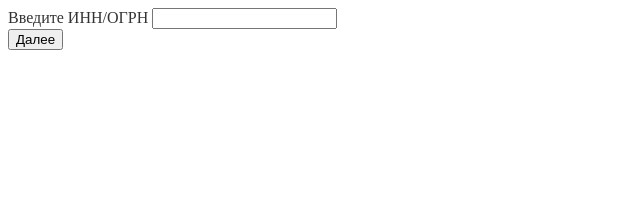
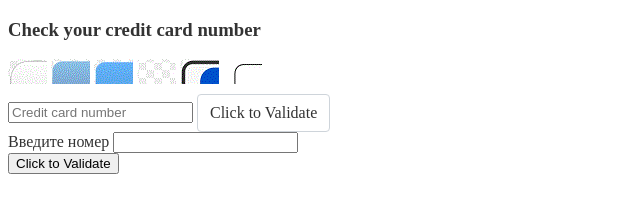
Before and after one commit to Nazgulius/ahj-homeworks-credit-card-validator, a website built with webpack: page src/index.html in a window 1280 px wide. Shown: the whole page, without its empty margins (0-640 px from the left). Built offline with nearby package versions, Linux system fonts and the light colour scheme.

Commit message:
add img, css, html

```diff
--- a/src/css/style.css
+++ b/src/css/style.css
@@ -65,3 +65,67 @@ body {
 .contact-list-item-name, .contact-list-item-phone, .contact-list-item-action {
     margin-right: 1rem;
 }
+
+* {
+  -webkit-box-sizing: border-box;
+  -moz-box-sizing: border-box;
+  box-sizing: border-box;
+}
+
+.cards {
+  margin: 10px 0;
+  height: 25px;
+}
+
+.card.cards {
+  margin: 10px 0;
+  height: 25px;
+}
+
+.list-unstyled {
+  padding-left: 0;
+  list-style: none;
+}
+
+.cards li {
+  display: block;
+  float: left;
+}
+
+.card {
+  float: left;
+  width: 39px;
+  height: 25px;
+  text-indent: -9999px;
+  background-position: 0 0;
+  margin-right: 4px;
+}
+
+.card.cdisabled {
+  background-position: 0 -25px;
+  opacity: .3
+}
+
+.card.visa {
+  background-image: url(../img/card-visa.gif);
+}
+
+.card.master {
+  background-image: url(../img/card-mastercard.gif);
+}
+
+.card.amex {
+  background-image: url(../img/card-amex.gif);
+}
+
+.card.discover {
+  background-image: url(../img/card-discover.gif);
+}
+
+.card.jcb {
+  background-image: url(../img/card-jcb.gif);
+}
+
+.card.diners_club {
+  background-image: url(../img/card-diners.gif);
+}
--- a/src/index.html
+++ b/src/index.html
@@ -10,12 +10,30 @@
 
 <body>
   <!-- TODO: comment after component added -->
+  <h3>Check your credit card number</h3>
+  <ul class="cards list-unstyled">
+    <li><span class="card visa" title="Visa">Visa</span></li>
+    <li><span class="card master" title="Mastercard">Mastercard</span></li>
+    <li><span class="card amex" title="American Express">American Express</span></li>
+    <li><span class="card discover" title="Discover">Discover</span></li>
+    <li><span class="card jcb" title="JCB">JCB</span></li>
+    <li><span class="card diners_club" title="Diners Club">Diners Club</span></li>
+  </ul>
+
+  <form id="form" class="form-inline" novalidate="novalidate">
+    <div class="form-group">
+      <input class="form-control col-md-6" id="card_number" name="card_number" type="text"
+        placeholder="Credit card number" data-original-title="" title="">
+      <a id="submitform" class="btn btn-success">Click to Validate</a>
+    </div>
+  </form>
+
   <form data-widget="innogrn-form-widget">
     <div class="form-control">
-      <label for="innorgn-input">Введите ИНН/ОГРН</label>
+      <label for="innorgn-input">Введите номер</label>
       <input id="innorgn-input" data-id="innogrn-input" type="text">
     </div>
-    <button data-id="innogrn-submit">Далее</button>
+    <button data-id="innogrn-submit">Click to Validate</button>
   </form>
 </body>
 
```
Also changed, not shown: img/110-1105014_major-credit-cards-jcb-icon.png (added), img/768x432.jpg (added), img/98-989473_more-free-credit-cards-png-images-all-credit.png (added), img/card-amex.gif (added), img/card-diners.gif (added), img/card-discover.gif (added), img/card-jcb.gif (added), img/card-mastercard.gif (added), img/card-visa.gif (added), img/kisspng-centurion-card-american-express-credit-card-discov-amex-5b34540b379cc6.7043903915301560432278.jpg (added), src/img/card-amex.gif (added), src/img/card-diners.gif (added), src/img/card-discover.gif (added), src/img/card-jcb.gif (added), 2 more files.
